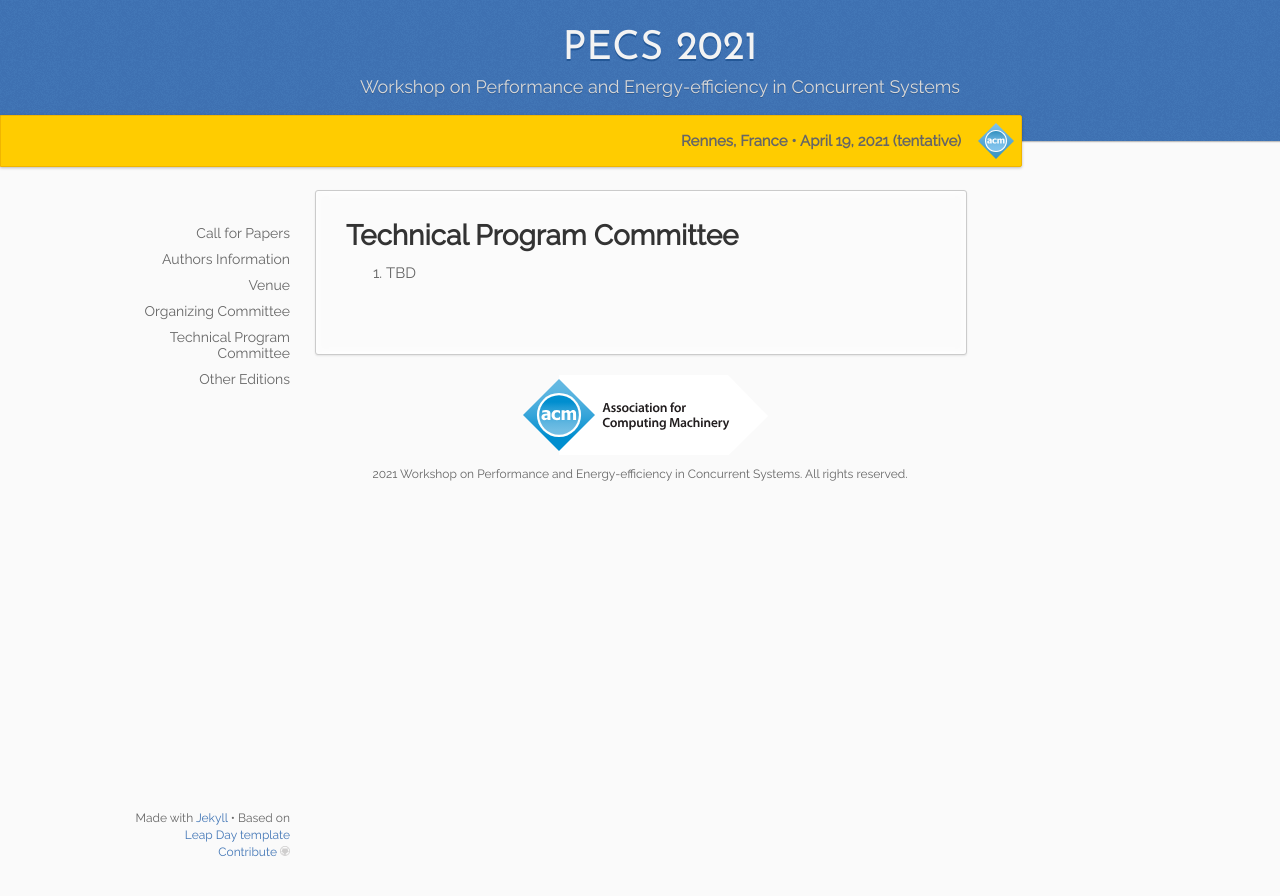
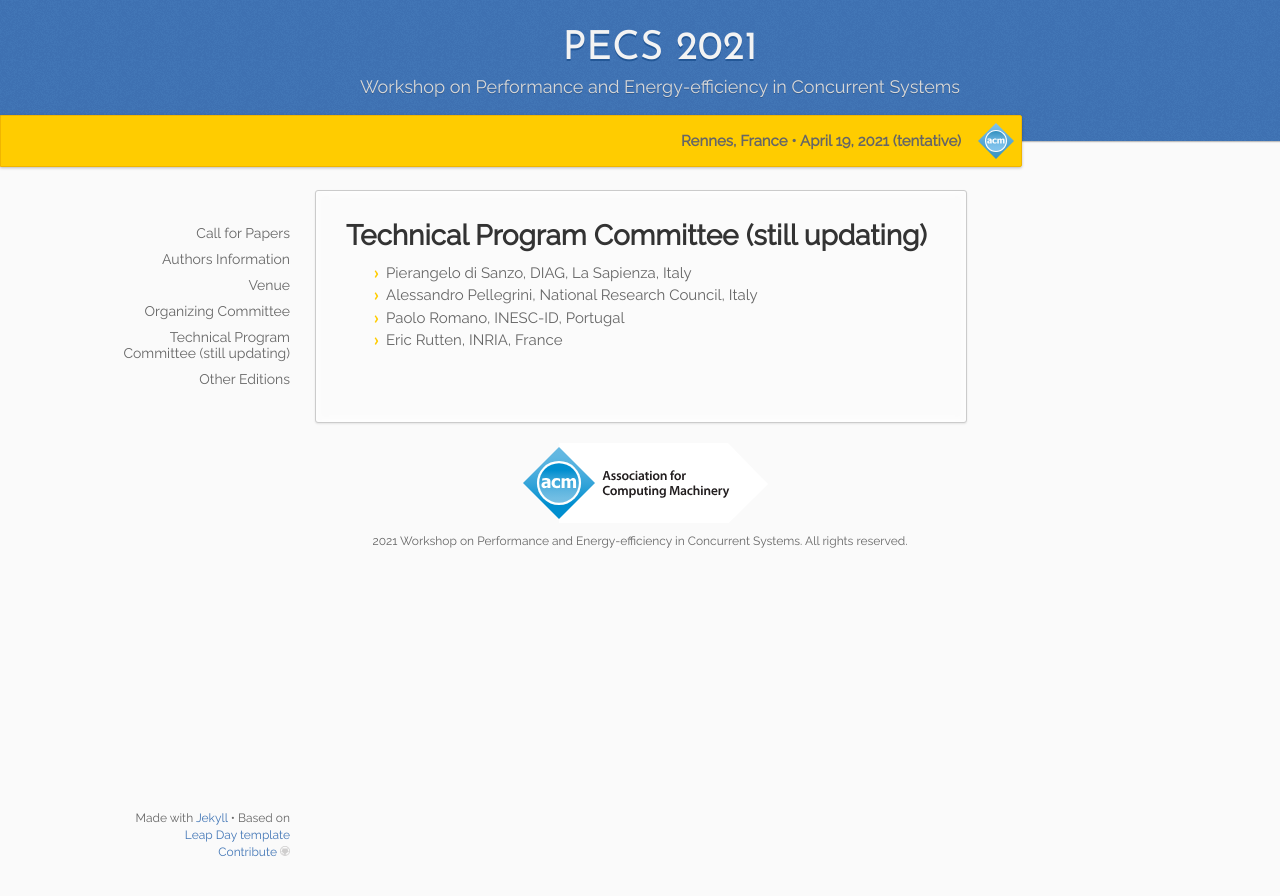
Before and after one commit to pecs-workshop/pecs-workshop.github.io, a Jekyll site: the page built from _2021/10.tpc.md, in a window 1280 px wide. Shown: the top 896 px of the page. Built offline with Jekyll 4.4.1, drawn with Linux system fonts in a browser that asks for light colours.

Commit message:
Updated tpc

```diff
--- a/_2021/10.tpc.md
+++ b/_2021/10.tpc.md
@@ -1,8 +1,11 @@
 ---
 layout: default
-title: "Technical Program Committee"
+title: "Technical Program Committee (still updating)"
 menu_show: true
 permalink: /:collection/tpc
 ---
 
-1.  TBD
+- Pierangelo di Sanzo, DIAG, La Sapienza, Italy
+- Alessandro Pellegrini, National Research Council, Italy
+- Paolo Romano, INESC-ID, Portugal
+- Eric Rutten, INRIA, France
```
